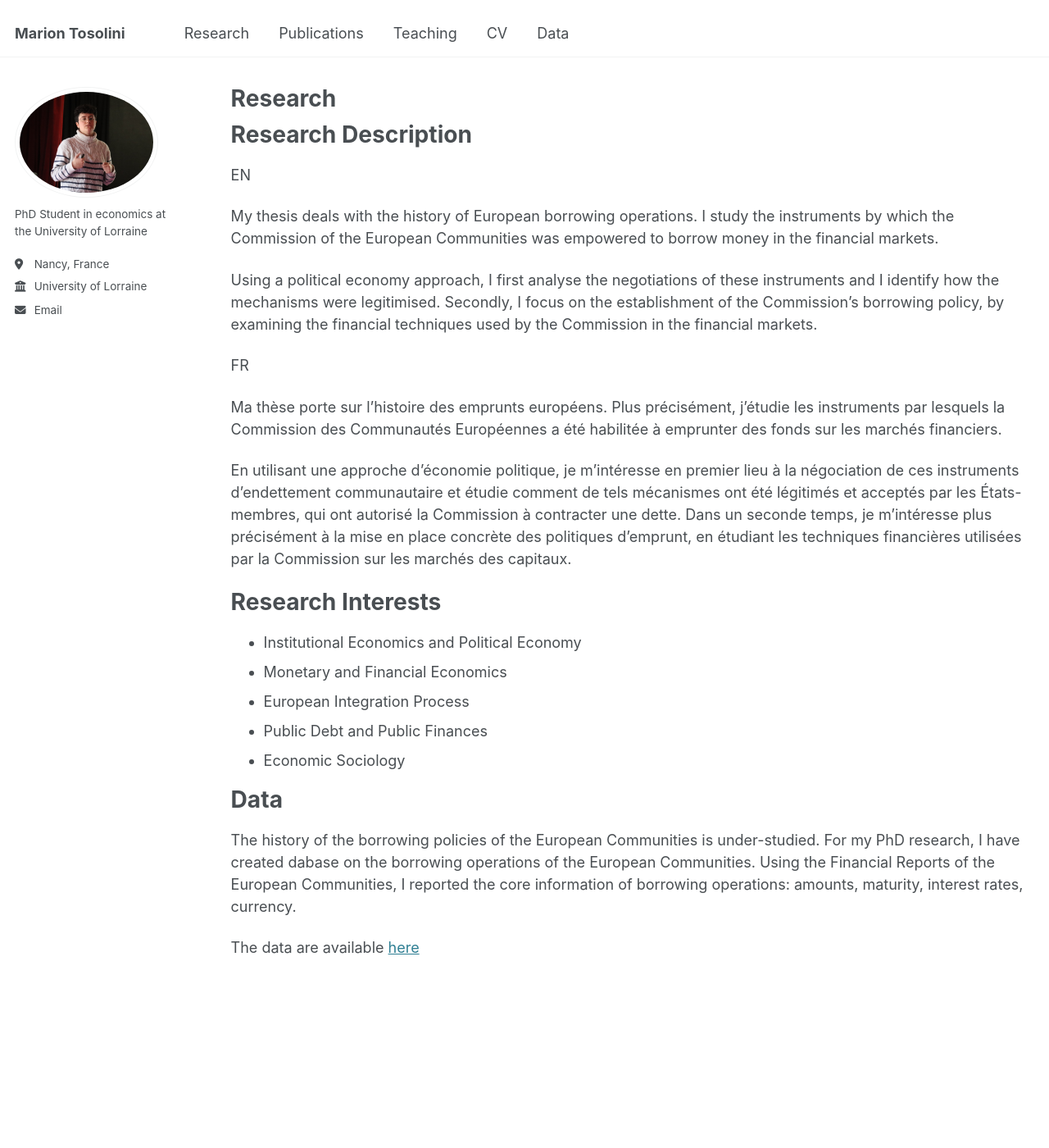
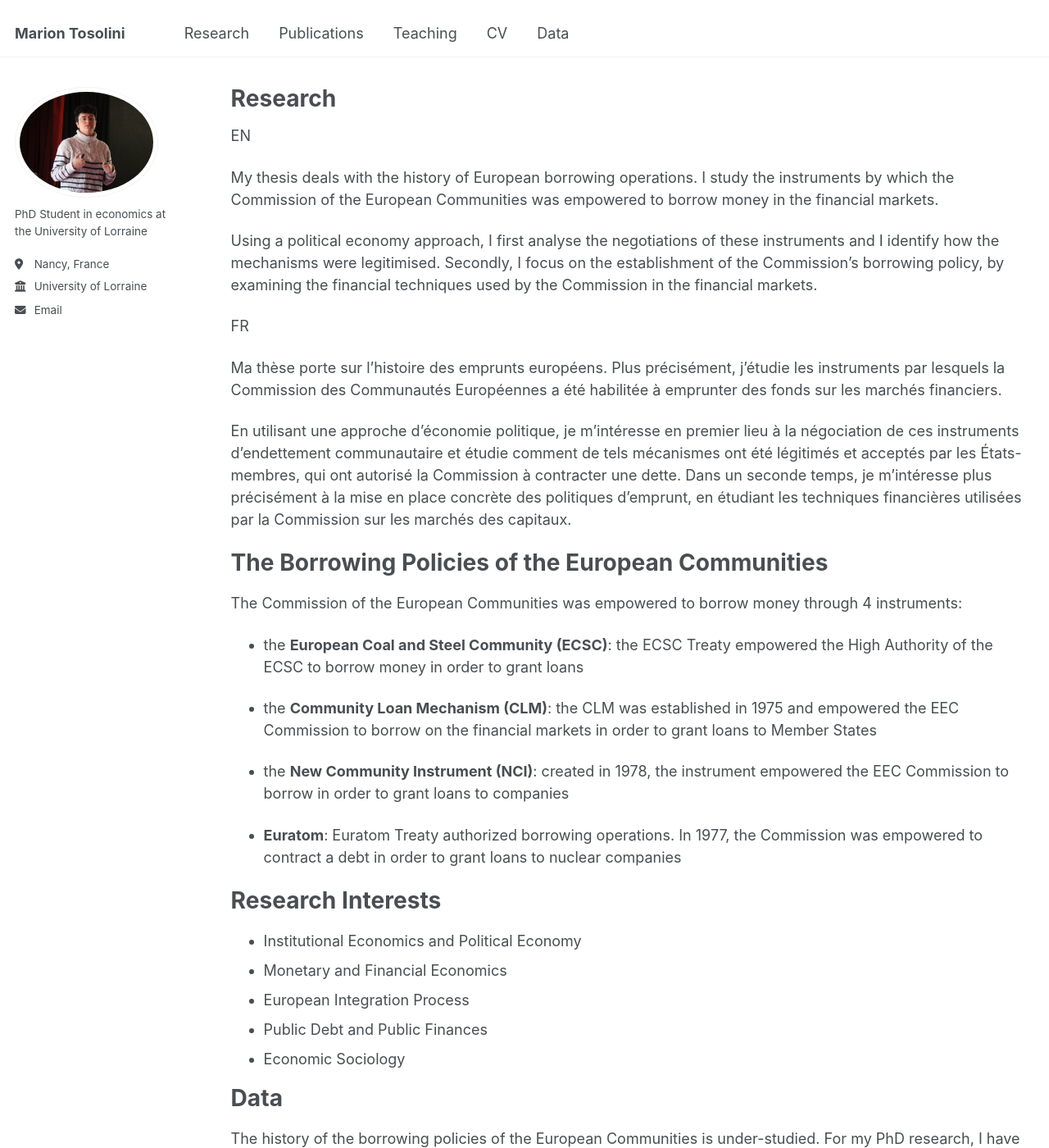
Before and after one commit to tosolini-marion/tosolini-marion.github.io, a Jekyll site: the page built from _pages/research.md, in a window 1280 px wide and 1400 px high. Shown: the whole window at 82% size. Built offline with Jekyll 4.4.1, drawn with Linux system fonts in a browser that asks for light colours.

Commit message:
Update research.md

```diff
--- a/_pages/research.md
+++ b/_pages/research.md
@@ -6,11 +6,6 @@ author_profile: true
 redirect_from:
   - /resume
 ---
-
-Research Description
-======
-
-
 
 EN
 
@@ -32,6 +27,22 @@ Ma thèse porte sur l'histoire des emprunts européens. Plus précisément, j'é
 En utilisant une approche d'économie politique, je m'intéresse en premier lieu à la négociation de ces instruments d'endettement communautaire et étudie comment de tels mécanismes ont été légitimés et acceptés par les États-membres, qui ont autorisé la Commission à contracter une dette. Dans un seconde temps, je m'intéresse plus précisément à la mise en place concrète des politiques d'emprunt, en étudiant les techniques financières utilisées par la Commission sur les marchés des capitaux.
 
 
+
+The Borrowing Policies of the European Communities
+===
+The Commission of the European Communities was empowered to borrow money through 4 instruments:
+
+
+- the **European Coal and Steel Community (ECSC)**: the ECSC Treaty empowered the High Authority of the ECSC to borrow money in order to grant loans
+
+- the **Community Loan Mechanism (CLM)**: the CLM was established in 1975 and empowered the EEC Commission to borrow on the financial markets in order to grant loans to Member States
+
+- the **New Community Instrument (NCI)**: created in 1978, the instrument empowered the EEC Commission to borrow in order to grant loans to companies
+
+- **Euratom**: Euratom Treaty authorized borrowing operations. In 1977, the Commission was empowered to contract a debt in order to grant loans to nuclear companies
+
+
+
 Research Interests
 ======
 * Institutional Economics and Political Economy
```
